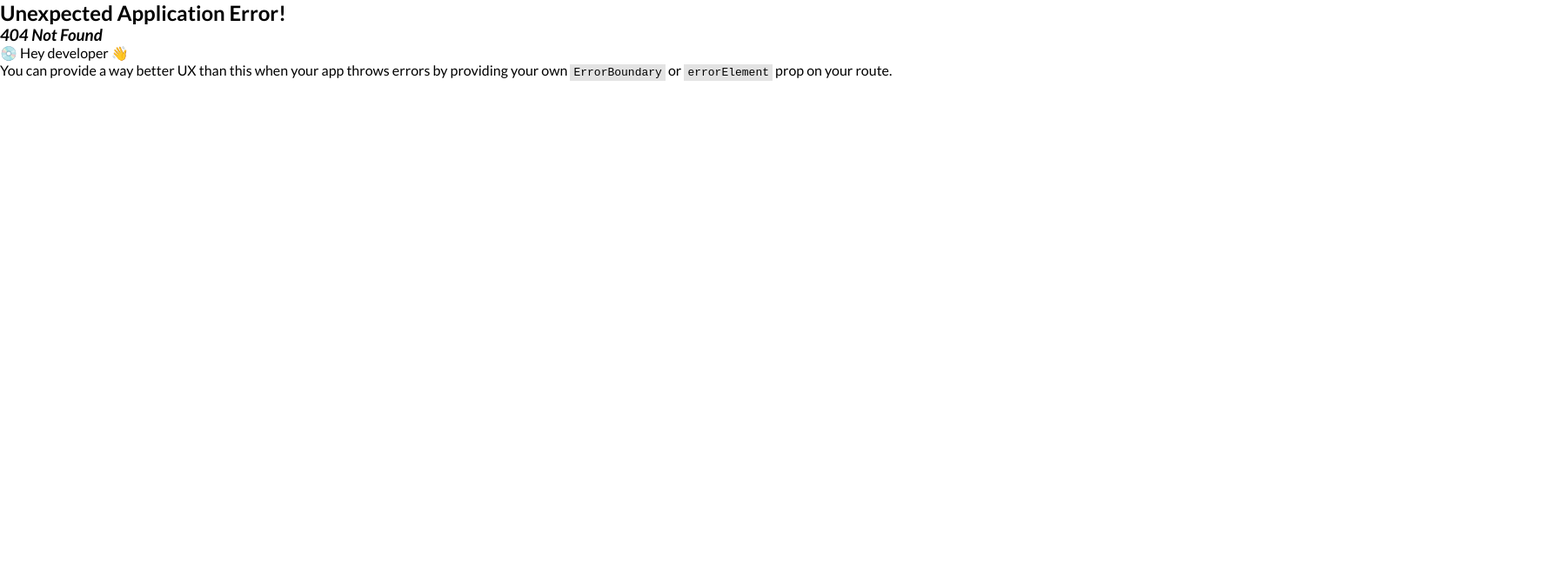
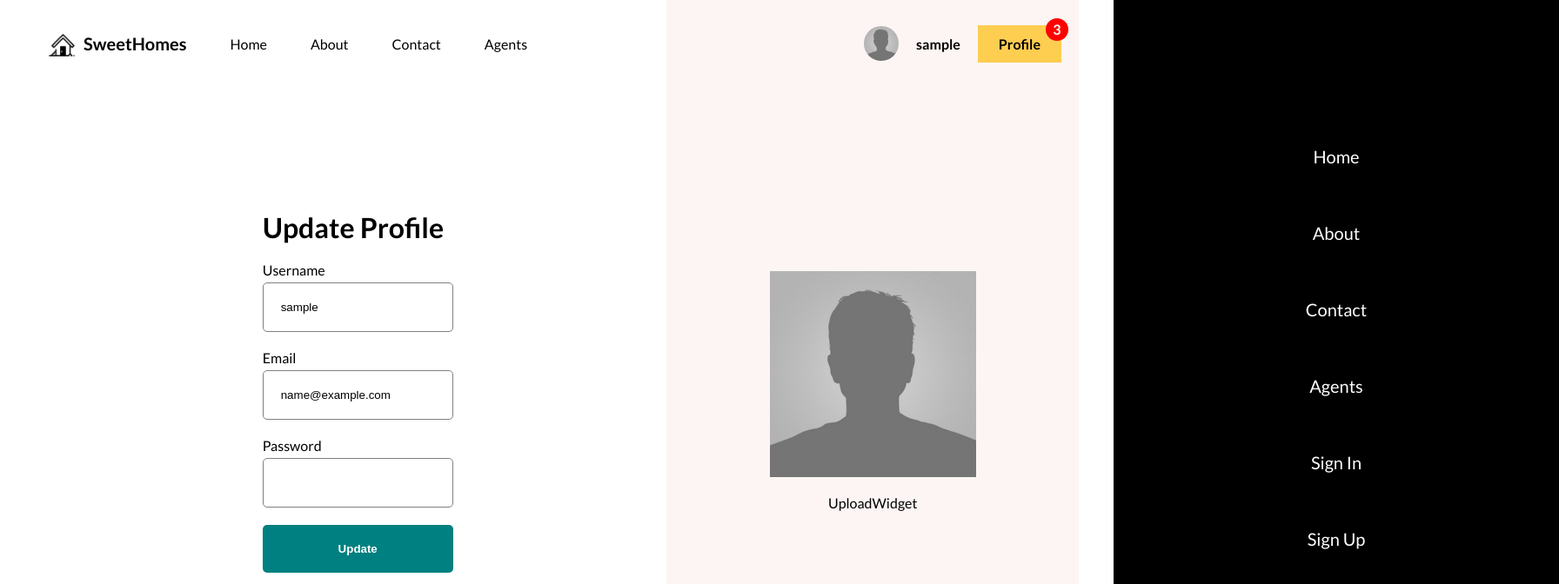
Before and after one commit to Ashfaqur4988/Home-Estate-frontEnd, a React (Vite) app: page /profile/update in a window 1280 px wide. Before the commit this address had no page. Shown: the top 672 px of the page at 87% size, 1792 px wide, since content can reach past the window. Built offline with nearby package versions, Linux system fonts and the light colour scheme; sample sign-in values are in the browser's storage.

Commit message:
ProfileUpdatePage added and given functionality

```diff
--- a/src/components/navbar/Navbar.jsx
+++ b/src/components/navbar/Navbar.jsx
@@ -1,9 +1,11 @@
 import { Link } from "react-router-dom";
 import "./navbar.scss";
-import { useState } from "react";
+import { useContext, useState } from "react";
+import { AuthContext } from "../../context/AuthContext";
 const Navbar = () => {
   const [open, setOpen] = useState(false);
-  const user = true;
+  const { currentUser } = useContext(AuthContext);
+
   return (
     <nav>
       <div className="left">
@@ -17,13 +19,10 @@ const Navbar = () => {
         <a href="">Agents</a>
       </div>
       <div className="right">
-        {user ? (
+        {currentUser ? (
           <div className="user">
-            <img
-              src="https://images.pexels.com/photos/91227/pexels-photo-91227.jpeg?auto=compress&cs=tinysrgb&w=1260&h=750&dpr=2"
-              alt=""
-            />
-            <span>John Doe</span>
+            <img src={currentUser.avatar || "/noavatar.jpg"} alt="" />
+            <span>{currentUser.username}</span>
             <Link className="profile" to="/profile">
               Profile
               <div className="notification">3</div>
@@ -31,10 +30,10 @@ const Navbar = () => {
           </div>
         ) : (
           <>
-            <a href="">Sing In</a>
-            <a className="register" href="">
+            <Link to={"/login"}>Sing In</Link>
+            <Link to={"/register"} className="register">
               Sing Up
-            </a>
+            </Link>
           </>
         )}
         <div className="menuIcon">
@@ -49,8 +48,8 @@ const Navbar = () => {
           <a href="/">About</a>
           <a href="/">Contact</a>
           <a href="/">Agents</a>
-          <a href="/">Sign In</a>
-          <a href="/">Sign Up</a>
+          <a href="/login">Sign In</a>
+          <a href="/register">Sign Up</a>
         </div>
       </div>
     </nav>
--- /dev/null
+++ b/src/components/uploadWidget/UploadWidget.jsx
@@ -0,0 +1,4 @@
+const UploadWidget = () => {
+  return <div>UploadWidget</div>;
+};
+export default UploadWidget;
--- /dev/null
+++ b/src/context/AuthContext.jsx
@@ -0,0 +1,23 @@
+import { createContext, useEffect, useState } from "react";
+
+export const AuthContext = createContext();
+
+export const AuthContextProvider = ({ children }) => {
+  const [currentUser, setCurrentUser] = useState(
+    JSON.parse(localStorage.getItem("user")) || null
+  );
+
+  const updateUser = (data) => {
+    setCurrentUser(data);
+  };
+
+  useEffect(() => {
+    localStorage.setItem("user", JSON.stringify(currentUser));
+  }, [currentUser]);
+
+  return (
+    <AuthContext.Provider value={{ currentUser, updateUser }}>
+      {children}
+    </AuthContext.Provider>
+  );
+};
--- a/src/main.jsx
+++ b/src/main.jsx
@@ -2,9 +2,12 @@ import React from "react";
 import ReactDOM from "react-dom/client";
 import App from "./App.jsx";
 import "./index.scss";
+import { AuthContextProvider } from "./context/AuthContext.jsx";
 
 ReactDOM.createRoot(document.getElementById("root")).render(
   <React.StrictMode>
-    <App />
+    <AuthContextProvider>
+      <App />
+    </AuthContextProvider>
   </React.StrictMode>
 );
--- a/src/pages/LandingPage/LandingPage.jsx
+++ b/src/pages/LandingPage/LandingPage.jsx
@@ -1,7 +1,9 @@
-import { Outlet } from "react-router-dom";
+import { Navigate, Outlet } from "react-router-dom";
 import Navbar from "../../components/navbar/Navbar";
 import HomePage from "../homePage/HomePage";
 import "./landingPage.scss";
+import { useContext } from "react";
+import { AuthContext } from "../../context/AuthContext";
 
 const LandingPage = () => {
   return (
@@ -17,4 +19,24 @@ const LandingPage = () => {
     </>
   );
 };
-export default LandingPage;
+
+const RequireAuth = () => {
+  const { currentUser } = useContext(AuthContext);
+
+  if (!currentUser) return <Navigate to="/login" />;
+  else {
+    return (
+      <>
+        <div className="layout">
+          <div className="navbar">
+            <Navbar />
+          </div>
+          <div className="content">
+            <Outlet />
+          </div>
+        </div>
+      </>
+    );
+  }
+};
+export { LandingPage, RequireAuth };
--- a/src/pages/homePage/HomePage.jsx
+++ b/src/pages/homePage/HomePage.jsx
@@ -1,6 +1,11 @@
+import { useContext } from "react";
 import SearchBar from "../../components/searchBar/SearchBar";
 import "./homePage.scss";
+import { AuthContext } from "../../context/AuthContext";
 const HomePage = () => {
+  const { currentUser } = useContext(AuthContext);
+
+  console.log(currentUser);
   return (
     <div className="homepage">
       <div className="textContainer">
--- a/src/pages/login/Login.jsx
+++ b/src/pages/login/Login.jsx
@@ -1,8 +1,9 @@
-import { useState } from "react";
+import { useContext, useState } from "react";
 import "./login.scss";
 import { useForm } from "react-hook-form";
 import { Link, useNavigate } from "react-router-dom";
 import apiRequest from "../../lib/apiRequest.js";
+import { AuthContext } from "../../context/AuthContext.jsx";
 
 const Login = () => {
   const [er, setEr] = useState("");
@@ -14,6 +15,8 @@ const Login = () => {
     watch,
     formState: { errors },
   } = useForm();
+
+  const { updateUser } = useContext(AuthContext);
 
   return (
     <div className="login">
@@ -31,7 +34,7 @@ const Login = () => {
               password,
             });
 
-            localStorage.setItem("user", JSON.stringify(res.data));
+            updateUser(res.data);
             navigate("/");
           } catch (err) {
             setEr(err.response.data.message);
--- a/src/pages/profilePage/ProfilePage.jsx
+++ b/src/pages/profilePage/ProfilePage.jsx
@@ -1,16 +1,21 @@
-import { useNavigate } from "react-router-dom";
+import { Link, useNavigate } from "react-router-dom";
 import Chat from "../../components/chat/Chat";
 import List from "../../components/list/List";
 import apiRequest from "../../lib/apiRequest";
 import "./profilePage.scss";
+import { useContext } from "react";
+import { AuthContext } from "../../context/AuthContext";
 
 const ProfilePage = () => {
+  const { updateUser, currentUser } = useContext(AuthContext);
+
   const navigate = useNavigate();
+
   const handleLogOut = async () => {
     try {
-      const res = apiRequest.post("/auth/logout");
-      localStorage.removeItem("user");
+      updateUser(null);
       navigate("/");
+      await apiRequest.post("/auth/logout");
     } catch (error) {
       console.log(error);
     }
@@ -21,22 +26,29 @@ const ProfilePage = () => {
         <div className="wrapper">
           <div className="title">
             <h1>User Information</h1>
-            <button>Update Profile</button>
+            <Link to="/profile/update">
+              <button>Update Profile</button>
+            </Link>
           </div>
           <div className="info">
             <span>
               Avatar:
-              <img
-                src="https://images.pexels.com/photos/91227/pexels-photo-91227.jpeg?auto=compress&cs=tinysrgb&w=1260&h=750&dpr=2"
-                alt=""
-              />
+              <img src={currentUser.avatar || "noavatar.jpg"} alt="" />
             </span>
             <span>
-              Username: <b>John Doe</b>
+              Username: <b>{currentUser.username}</b>
             </span>
             <span>
-              E-mail: <b>john@gmail.com</b>
+              E-mail: <b>{currentUser.email}</b>
             </span>
+            {/* <button
+              onClick={() => {
+                updateUser(null);
+                navigate("/");
+              }}
+            >
+              logout
+            </button> */}
             <button onClick={handleLogOut}>Log Out</button>
           </div>
           <div className="title">
--- /dev/null
+++ b/src/pages/profileUpdatePage/ProfileUpdatePage.jsx
@@ -0,0 +1,88 @@
+import { useContext, useState } from "react";
+import "./profileUpdatePage.scss";
+import { AuthContext } from "../../context/AuthContext";
+import apiRequest from "../../lib/apiRequest";
+import { useNavigate } from "react-router-dom";
+import UploadWidget from "../../components/uploadWidget/UploadWidget";
+
+function ProfileUpdatePage() {
+  const { currentUser, updateUser } = useContext(AuthContext);
+  const [error, setError] = useState("");
+  // const [avatar, setAvatar] = useState([]);
+
+  const navigate = useNavigate();
+
+  const handleSubmit = async (e) => {
+    e.preventDefault();
+    const formData = new FormData(e.target);
+
+    const { username, email, password } = Object.fromEntries(formData);
+
+    try {
+      const res = await apiRequest.put(`/users/${currentUser.id}`, {
+        username,
+        email,
+        password,
+        // avatar: avatar[0],
+      });
+      updateUser(res.data);
+      navigate("/profile");
+    } catch (err) {
+      console.log(err);
+      setError(err.response.data.message);
+    }
+  };
+
+  return (
+    <div className="profileUpdatePage">
+      <div className="formContainer">
+        <form onSubmit={handleSubmit}>
+          <h1>Update Profile</h1>
+          <div className="item">
+            <label htmlFor="username">Username</label>
+            <input
+              id="username"
+              name="username"
+              type="text"
+              defaultValue={currentUser.username}
+            />
+          </div>
+          <div className="item">
+            <label htmlFor="email">Email</label>
+            <input
+              id="email"
+              name="email"
+              type="email"
+              defaultValue={currentUser.email}
+            />
+          </div>
+          <div className="item">
+            <label htmlFor="password">Password</label>
+            <input id="password" name="password" type="password" />
+          </div>
+          <button>Update</button>
+          {error && <span>error</span>}
+        </form>
+      </div>
+      <div className="sideContainer">
+        <img
+          src={currentUser.avatar || "/noavatar.jpg"}
+          alt=""
+          className="avatar"
+        />
+        <UploadWidget
+          uwConfig={{
+            cloudName: "lamadev",
+            uploadPreset: "estate",
+            multiple: false,
+            maxImageFileSize: 2000000,
+            folder: "avatars",
+          }}
+          // setState={setAvatar}
+        />
+      </div>
+    </div>
+  );
+}
+
+export default ProfileUpdatePage;
--- /dev/null
+++ b/src/pages/profileUpdatePage/profileUpdatePage.scss
@@ -0,0 +1,55 @@
+.profileUpdatePage {
+  height: 100%;
+  display: flex;
+
+  .formContainer {
+    flex: 3;
+    display: flex;
+    align-items: center;
+    justify-content: center;
+    form {
+      display: flex;
+      flex-direction: column;
+      gap: 20px;
+
+      .item {
+        display: flex;
+        flex-direction: column;
+        gap: 5px;
+
+        label {
+        }
+
+        input {
+          padding: 20px;
+          border-radius: 5px;
+          border: 1px solid gray;
+        }
+      }
+      button {
+        padding: 20px;
+        border-radius: 5px;
+        border: none;
+        background-color: teal;
+        color: white;
+        font-weight: bold;
+        cursor: pointer;
+      }
+    }
+  }
+
+  .sideContainer {
+    flex: 2;
+    background-color: #fcf5f3;
+    display: flex;
+    flex-direction: column;
+    gap: 20px;
+    align-items: center;
+    justify-content: center;
+
+    .avatar {
+      width: 50%;
+      object-fit: cover;
+    }
+  }
+}
```
Also changed, not shown: src/App.jsx (+17 -8 lines), public/noavatar.jpg (added).
